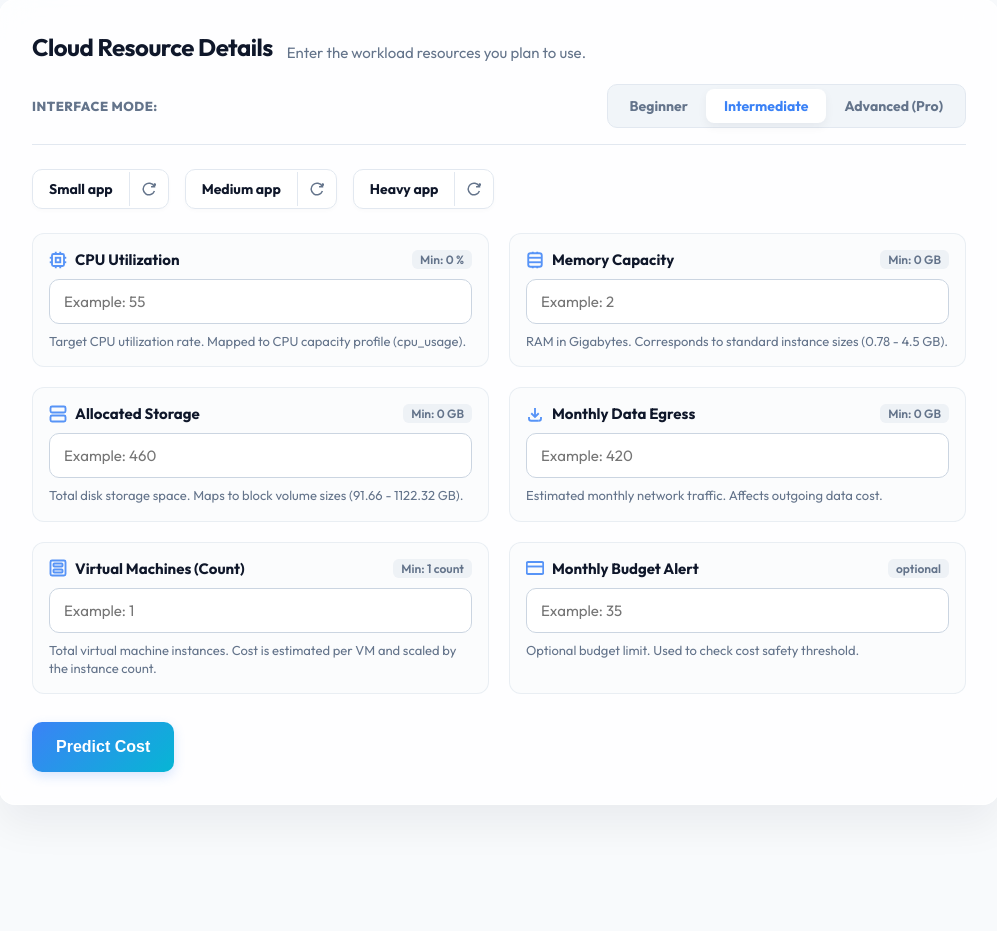
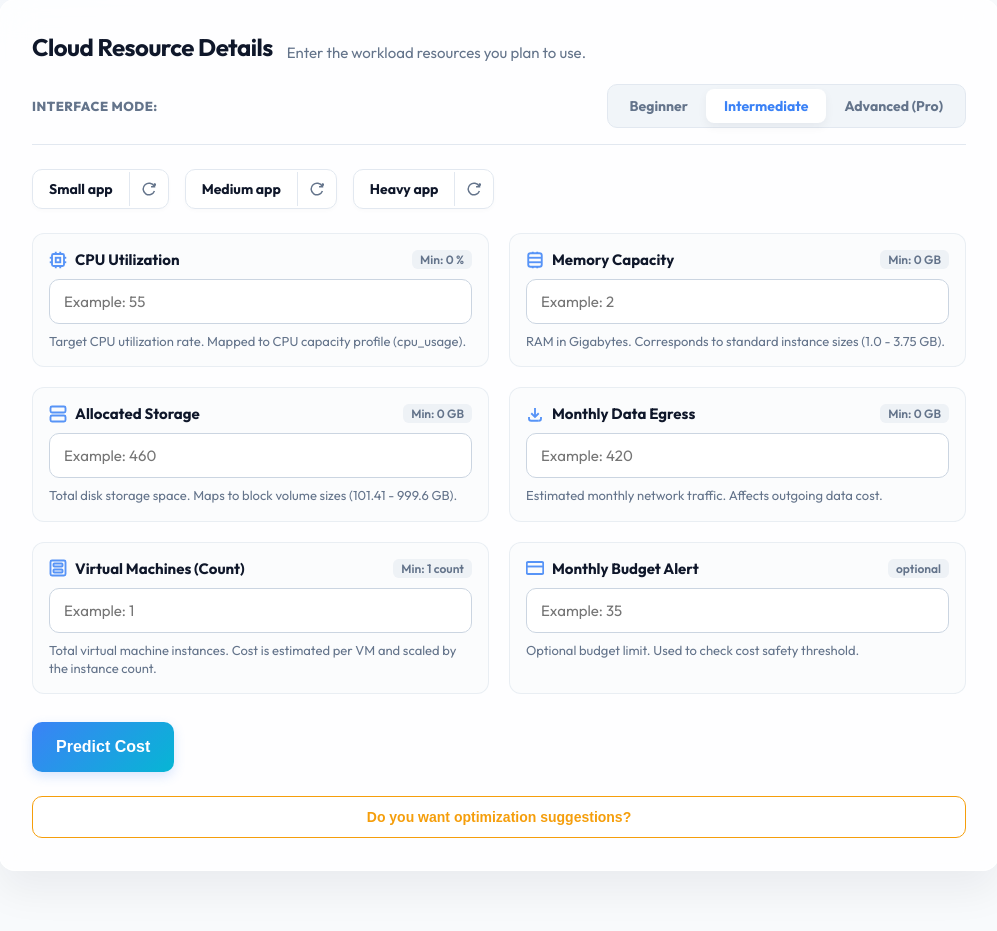
Before and after one commit to vshalini700223-ctrl/Cloud-Cost-Prediction, a Flask app: page / in a window 1280 px wide. Shown: the part 597-1528 px from the top of the page, without its empty margins (141-1138 px from the left). Before the commit the page ends 1373 px from the top, so only its background shows below. Run offline with Flask 3, Linux system fonts and the light colour scheme.

Commit message:
Implement Budget-Aware Optimization System and Advisor Logic

```diff
--- a/app.py
+++ b/app.py
@@ -220,47 +220,74 @@ def build_budget_status(form, monthly_cost):
     }
 
 
-def build_vm_recommendation(form):
-    cpu = float(form.get("cpu", 0))
-    memory = float(form.get("memory", 0))
-    vms = float(form.get("vms", 0))
-    memory_max = load_dataset_context()["ranges"]["memory"]["observed_maximum"]
+def generate_optimization_suggestions(form, monthly_cost, budget):
+    suggestions = []
 
-    if cpu < 30 and memory < memory_max * 0.4 and vms > 1:
-        return "Reduce VM count: usage is low compared with the selected number of virtual machines."
-    if cpu > 80 and memory > memory_max * 0.8:
-        return "Scale up resources: workload is compute and memory intensive."
-    if cpu > 80:
-        return "Use compute-optimized resources: CPU demand is high."
-    if memory > memory_max * 0.8:
-        return "Use memory-optimized resources: memory demand is high."
-    return "Keep current resource plan: usage looks balanced."
+    try:
+        cpu = float(form.get("cpu", 0))
+        memory = float(form.get("memory", 0))
+        storage = float(form.get("storage", 0))
+        bandwidth = float(form.get("bandwidth", 0))
+        vms = float(form.get("vms", 1))
+    except ValueError:
+        return ["Unable to generate suggestions due to invalid inputs."]
 
+    # RULE 1: CPU Optimization
+    if vms > 6:
+        suggestions.append(
+            f"Your VM/Server count is high (currently {int(vms)}). Consider reducing the active server count "
+            f"(e.g., from {int(vms)} to 6) to lower compute costs. Reason: CPU allocation heavily impacts cloud cost."
+        )
+    elif cpu > 80:
+        suggestions.append(
+            f"High CPU utilization detected ({cpu}%). Consider optimizing code, implementing caching, "
+            f"or using compute-optimized instance types to improve performance."
+        )
 
-def build_recommendations(form):
-    recommendations = []
-    cpu = float(form.get("cpu", 0))
-    memory = float(form.get("memory", 0))
-    bandwidth = float(form.get("bandwidth", 0))
-    storage = float(form.get("storage", 0))
-    vms = float(form.get("vms", 0))
-    ranges = load_dataset_context()["ranges"]
+    # RULE 2: RAM Optimization
+    if memory > 16:
+        suggestions.append(
+            f"High memory allocation detected ({memory} GB). Consider memory optimization or "
+            f"switching to memory-efficient instance types (e.g. memory-optimized VM families)."
+        )
 
-    if cpu < 30 and vms > 1:
-        recommendations.append("CPU usage is low for the selected VM count. Consider reducing virtual machines to avoid over-provisioning.")
-    if cpu > 80:
-        recommendations.append("CPU usage is high. A larger compute instance may be required for stable performance.")
-    if memory > ranges["memory"]["observed_maximum"] * 0.8:
-        recommendations.append("Memory usage is high. Consider increasing RAM or selecting a memory-optimized instance.")
-    if bandwidth > ranges["bandwidth"]["observed_maximum"] * 0.8:
-        recommendations.append("Bandwidth is high. Monitor data transfer because network usage can increase cloud cost.")
-    if storage > ranges["storage"]["observed_maximum"] * 0.8:
-        recommendations.append("Storage requirement is high. Review storage class and volume type before deployment.")
+    # RULE 3: STORAGE Optimization
+    if storage > 500:
+        suggestions.append(
+            f"High storage capacity requested ({storage} GB). Consider using data compression, "
+            f"archiving cold data, or reducing the overall storage size."
+        )
 
-    if not recommendations:
-        recommendations.append("Resource usage looks balanced for an approximate cost estimate.")
+    # RULE 4: NETWORK Optimization
+    if bandwidth > 300:
+        suggestions.append(
+            f"High network egress traffic ({bandwidth} GB). Consider reducing egress data, "
+            f"optimizing traffic flow, or implementing caching/CDNs."
+        )
 
-    return recommendations
+    # RULE 5: COST vs BUDGET RULE
+    if monthly_cost > budget:
+        # Determine highest cost driver dynamically based on pricing coefficients:
+        ram_cost = memory * 0.004
+        storage_cost = storage * 0.00005
+        bandwidth_cost = bandwidth * 0.0001
+        cpu_cost = cpu * 0.0001
+
+        drivers = [
+            ("RAM capacity", ram_cost),
+            ("Storage capacity", storage_cost),
+            ("Network bandwidth", bandwidth_cost),
+            ("CPU utilization", cpu_cost)
+        ]
+        highest_driver = max(drivers, key=lambda x: x[1])[0]
+
+        suggestions.append(
+            f"Predicted monthly cost (${monthly_cost:.2f}) exceeds your budget (${budget:.2f}). "
+            f"We suggest: 1) reducing your highest-cost resource ({highest_driver}), "
+            f"2) switching to a cheaper VM type, or 3) reducing your CPU/RAM balance."
+        )
+
+    return suggestions
 
 
 def get_provider_comparison(form):
@@ -381,18 +408,29 @@ def predict():
     predicted_cost = predictions.get(best_model_name, list(predictions.values())[0] if predictions else 0.0)
 
     cost_summary = build_cost_summary(predicted_cost)
-    recommendations = build_recommendations(request.form)
-    vm_recommendation = build_vm_recommendation(request.form)
-    budget_status = build_budget_status(request.form, cost_summary["monthly"])
     provider_comparison = get_provider_comparison(request.form)
-    save_prediction(request.form, cost_summary, recommendations + [vm_recommendation], budget_status)
+
+    # Check if budget is provided
+    raw_budget = request.form.get("budget", "").strip()
+    budget_status = None
+    recommendations = []
+
+    if raw_budget:
+        try:
+            budget_val = float(raw_budget)
+            budget_status = build_budget_status(request.form, cost_summary["monthly"])
+            recommendations = generate_optimization_suggestions(request.form, cost_summary["monthly"], budget_val)
+        except ValueError:
+            pass
+
+    save_prediction(request.form, cost_summary, recommendations, budget_status)
 
     return render_template(
         "index.html",
         prediction=predicted_cost,
         cost_summary=cost_summary,
         recommendations=recommendations,
-        vm_recommendation=vm_recommendation,
+        vm_recommendation=None,
         budget_status=budget_status,
         provider_comparison=provider_comparison,
         model_predictions=predictions,
--- a/model_metrics.json
+++ b/model_metrics.json
@@ -1,6 +1,6 @@
 {
     "dataset": {
-        "rows": 5000,
+        "rows": 1000,
         "features_used": [
             "cpu_usage",
             "memory_gb",
@@ -9,39 +9,39 @@
             "vm_count"
         ],
         "target": "cost",
-        "source_file": "Final_Cloud_Dataset.csv",
+        "source_file": "Cloud_Dataset.csv",
         "column_mappings": {
             "cpu_usage": "cpu_usage",
-            "memory_gb": "memory_gb",
-            "storage_gb": "storage_gb",
-            "bandwidth_gb": "bandwidth_gb",
-            "vm_count": "vm_count",
+            "memory_gb": "RAM_GB",
+            "storage_gb": "disk_io",
+            "bandwidth_gb": "net_io",
+            "vm_count": "vCPU",
             "cost": "cost (adapted/rebalanced)"
         },
         "feature_ranges": {
             "cpu_usage": {
                 "minimum": 0,
                 "maximum": 100,
-                "observed_minimum": 8.94,
-                "observed_maximum": 100.0
+                "observed_minimum": 10.06,
+                "observed_maximum": 99.95
             },
             "memory_gb": {
                 "minimum": 0,
-                "maximum": 4.5,
-                "observed_minimum": 0.78,
-                "observed_maximum": 4.5
+                "maximum": 3.75,
+                "observed_minimum": 1.0,
+                "observed_maximum": 3.75
             },
             "storage_gb": {
                 "minimum": 0,
-                "maximum": 1122.32,
-                "observed_minimum": 91.66,
-                "observed_maximum": 1122.32
+                "maximum": 999.6,
+                "observed_minimum": 101.41,
+                "observed_maximum": 999.6
             },
             "bandwidth_gb": {
                 "minimum": 0,
-                "maximum": 549.11,
-                "observed_minimum": 47.46,
-                "observed_maximum": 549.11
+                "maximum": 499.5,
+                "observed_minimum": 50.01,
+                "observed_maximum": 499.5
             },
             "vm_count": {
                 "minimum": 1,
@@ -153,10 +153,10 @@
             "n1-standard-1",
             "t2.micro"
         ],
-        "average_cost": 0.067968,
-        "minimum_cost": 0.019978,
-        "maximum_cost": 0.124553,
-        "average_utilization": 53.95
+        "average_cost": 0.067952,
+        "minimum_cost": 0.020366,
+        "maximum_cost": 0.116544,
+        "average_utilization": 54.1
     },
     "models": {
         "Linear Regression": {
@@ -167,38 +167,38 @@
             "cv_r2_std": 0.0
         },
         "Decision Tree": {
-            "mse": 6e-06,
-            "rmse": 0.002383,
-            "r2": 0.984927,
-            "cv_r2_mean": 0.987014,
-            "cv_r2_std": 0.000864
+            "mse": 1.4e-05,
+            "rmse": 0.003761,
+            "r2": 0.963412,
+            "cv_r2_mean": 0.96369,
+            "cv_r2_std": 0.005743
         },
         "Random Forest": {
-            "mse": 2e-06,
-            "rmse": 0.001374,
-            "r2": 0.994988,
-            "cv_r2_mean": 0.995891,
-            "cv_r2_std": 0.000308
+            "mse": 5e-06,
+            "rmse": 0.002212,
+            "r2": 0.987346,
+            "cv_r2_mean": 0.988477,
+            "cv_r2_std": 0.001375
         }
     },
     "best_model": "Linear Regression",
     "selection_note": "The selected model has the lowest RMSE on the held-out test set. Very high R2 scores are expected here because the dataset cost values closely follow structured VM pricing fields.",
     "feature_importance": [
         {
-            "feature": "storage_gb",
-            "importance": 0.3853
+            "feature": "bandwidth_gb",
+            "importance": 0.3882
         },
         {
-            "feature": "bandwidth_gb",
-            "importance": 0.3841
+            "feature": "storage_gb",
+            "importance": 0.3811
         },
         {
             "feature": "memory_gb",
-            "importance": 0.155
+            "importance": 0.1536
         },
         {
             "feature": "cpu_usage",
-            "importance": 0.0756
+            "importance": 0.0771
         },
         {
             "feature": "vm_count",
--- a/templates/index.html
+++ b/templates/index.html
@@ -832,14 +832,6 @@
                     <strong>{{ budget_status.status }}</strong>
                     <p style="margin: 6px 0 0;">{{ budget_status.message }}</p>
                 </div>
-            {% endif %}
-
-            {% if vm_recommendation %}
-                <div class="recommendations">
-                    <strong>VM recommendation</strong>
-                    <p style="margin: 6px 0 0;">{{ vm_recommendation }}</p>
-                </div>
-            {% endif %}
 
                 {% if recommendations %}
                     <div class="recommendations">
@@ -849,6 +841,15 @@
                                 <li>{{ item }}</li>
                             {% endfor %}
                         </ul>
+                    </div>
+                {% endif %}
+            {% else %}
+                <div style="margin-top: 24px;">
+                    <button id="opt-unlock-btn" class="preset-button" type="button" style="border-color: var(--amber); color: var(--amber); font-weight: 700; width: 100%; justify-content: center; display: inline-flex; padding: 12px 16px;">Do you want optimization suggestions?</button>
+                    <div id="opt-unlock-msg" class="recommendations" style="display: none; margin-top: 14px; background: #fffbeb; border-color: #fef3c7; color: #92400e;">
+                        <strong>Unlock Suggestions</strong>
+                        <p style="margin: 6px 0 0;">Please enter your monthly budget to unlock optimization suggestions.</p>
+                    </div>
                 </div>
             {% endif %}
 
@@ -1079,6 +1080,16 @@
     document.addEventListener("DOMContentLoaded", () => {
         const savedLevel = localStorage.getItem("userLevel") || "intermediate";
         setUserLevel(savedLevel);
+
+        // Optimization suggestions unlock handler
+        const unlockBtn = document.getElementById("opt-unlock-btn");
+        const unlockMsg = document.getElementById("opt-unlock-msg");
+        if (unlockBtn && unlockMsg) {
+            unlockBtn.addEventListener("click", () => {
+                unlockMsg.style.display = "block";
+                unlockBtn.style.display = "none";
+            });
+        }
     });
 </script>
 </body>
```
Lines whose indentation alone changed are shown as unchanged.
